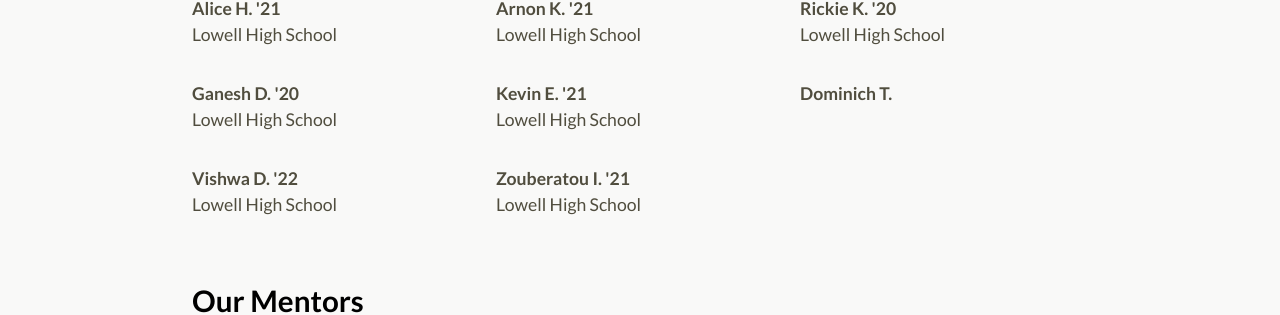
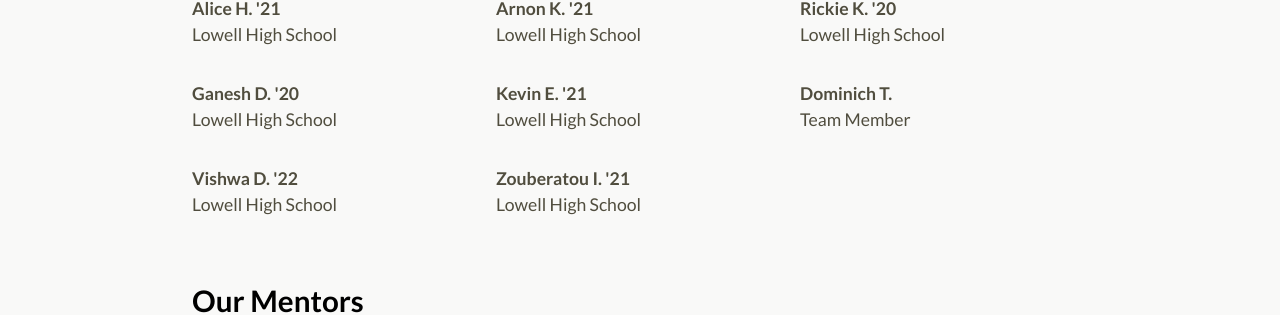
Before and after one commit to perSEVERE-5962/frc5962, a Jekyll site: the page built from about.md, in a window 1280 px wide and 900 px high, scrolled down 1797 px. Shown: the part 151-466 px from the top of the window. Built offline with Jekyll 4.4.1, drawn with Linux system fonts in a browser that asks for light colours.

Commit message:
Updated Dominich T

```diff
--- a/_students/dominich-t.markdown
+++ b/_students/dominich-t.markdown
@@ -1,5 +1,6 @@
 ---
 title: Dominich T.
 date: 2019-10-03 22:01:00 Z
+role: Team Member
 school:
 ---
```
